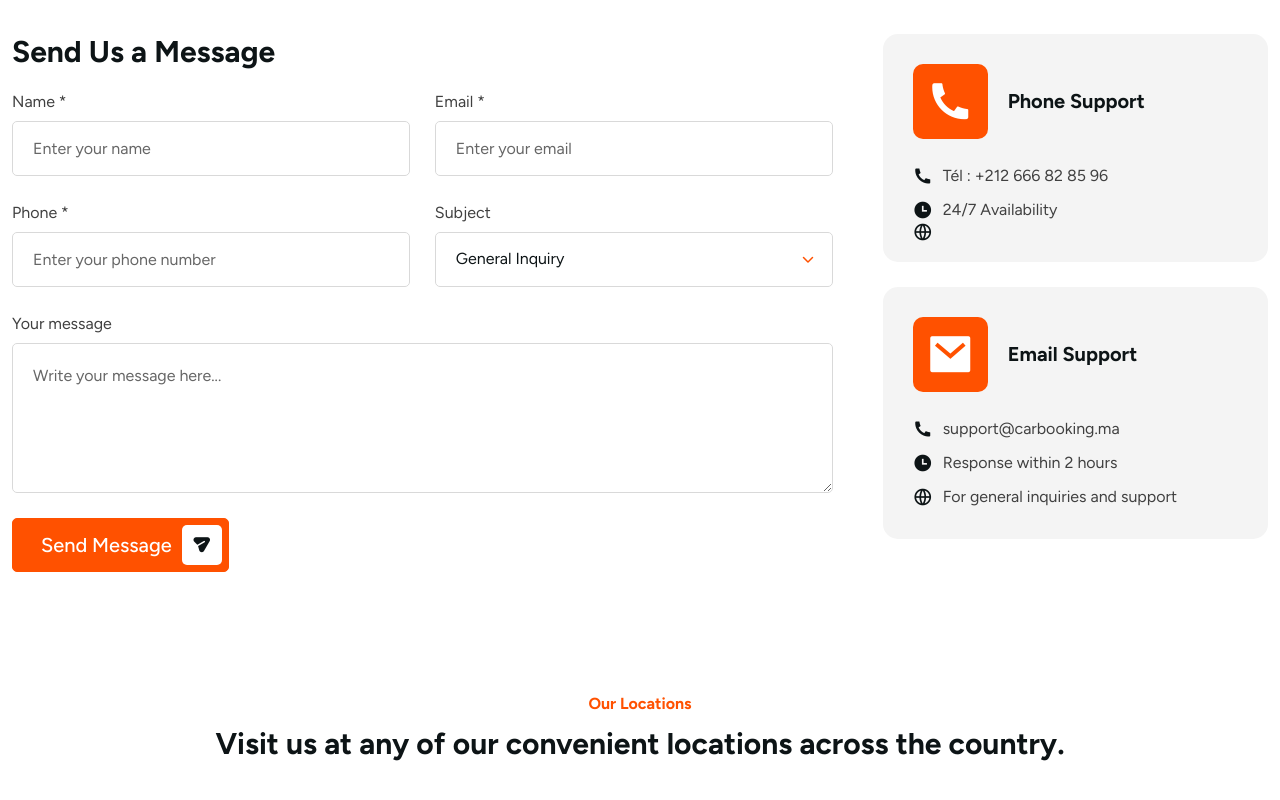
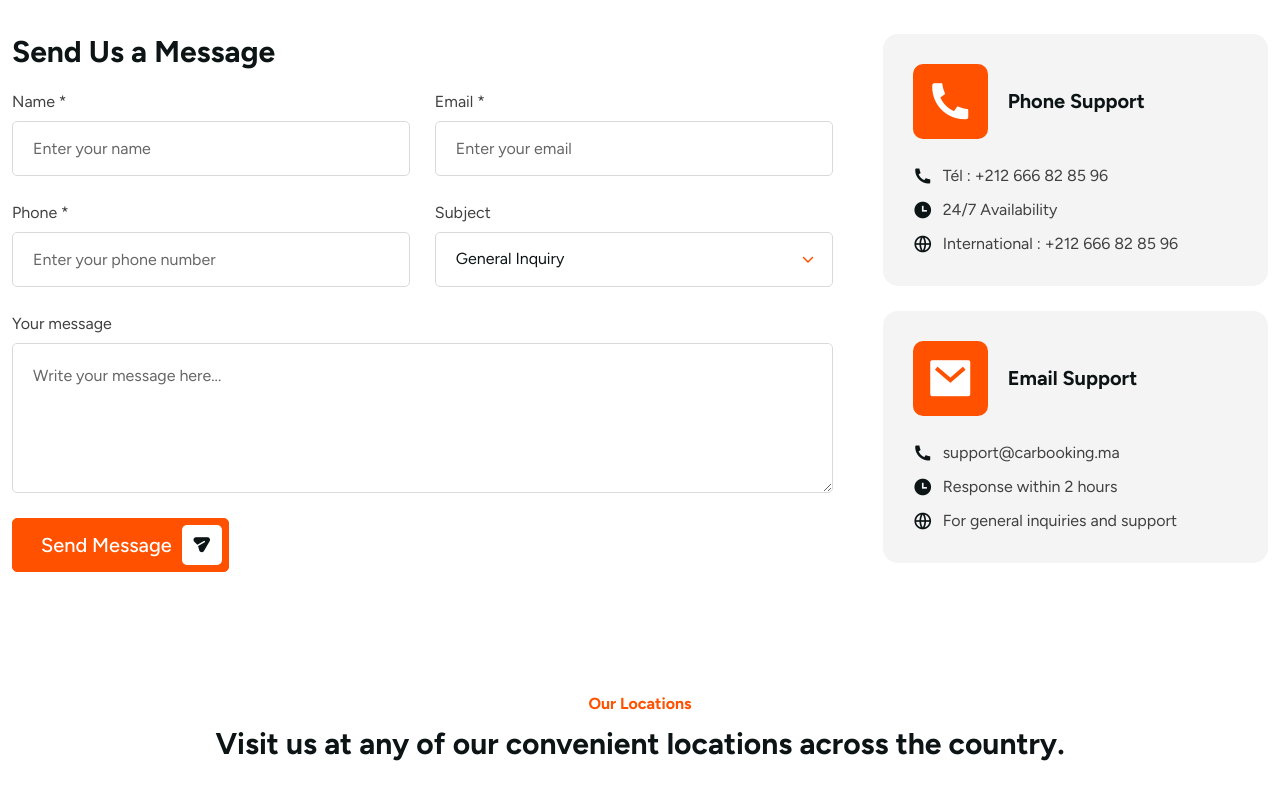
Before and after one commit to hichamelyousefy/carbooking.ma, a website: page contact.html in a window 1280 px wide. Shown: the part 821-1621 px from the top of the page. Drawn offline with Linux system fonts and the light colour scheme; grey boxes are pictures that could not be loaded.

Commit message:
تحديث الموقع

```diff
--- a/contact.html
+++ b/contact.html
@@ -1199,7 +1199,7 @@
                                     </li>
                                     <li class="relative ltr:pl-[30px] rtl:pr-[30px] mb-[10px] last:mb-0">
                                         <i class="ri-global-line font-normal text-black dark:text-white absolute top-1/2 -translate-y-1/2 ltr:left-0 rtl:right-0 text-xl"></i>
-
+                                         International : +212 666 82 85 96
                                     </li>
                                 </ul>
                             </div>
```
